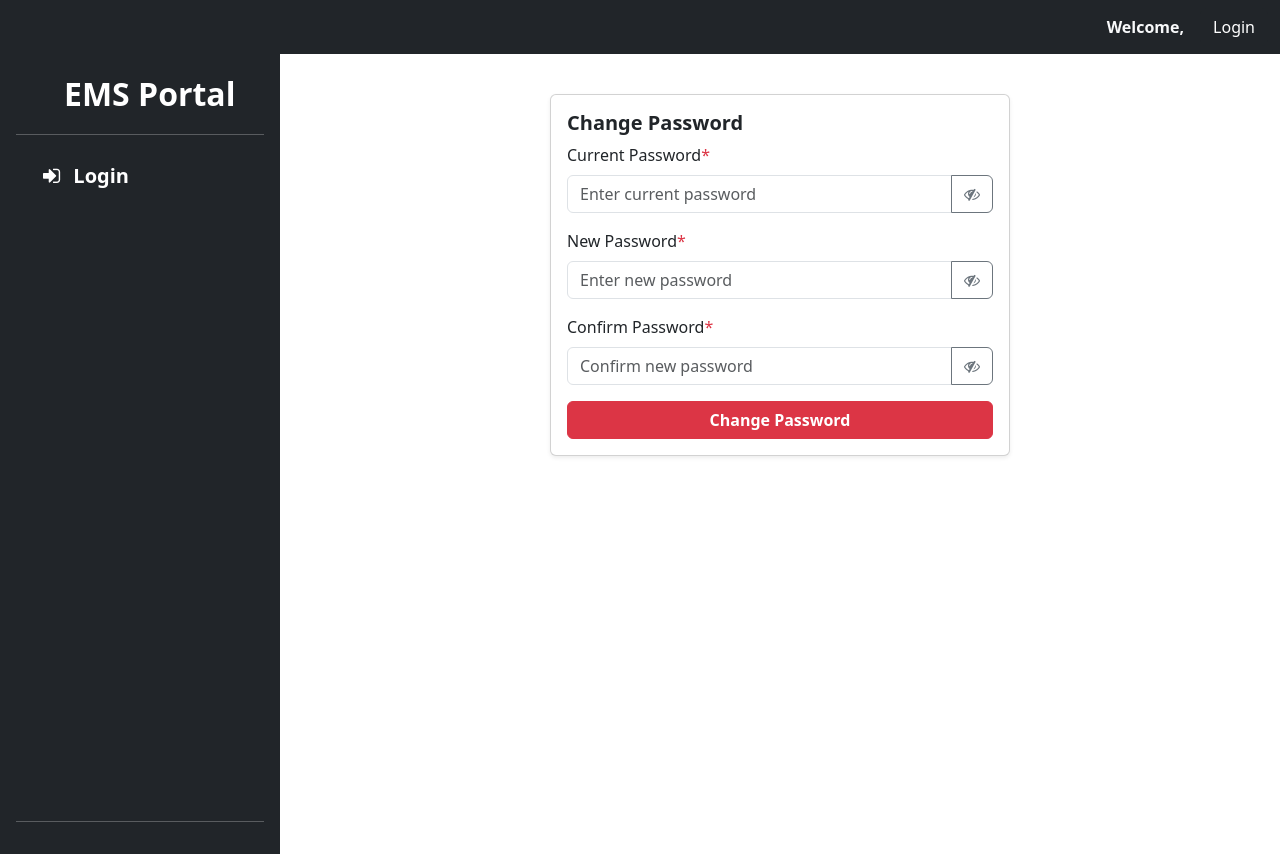
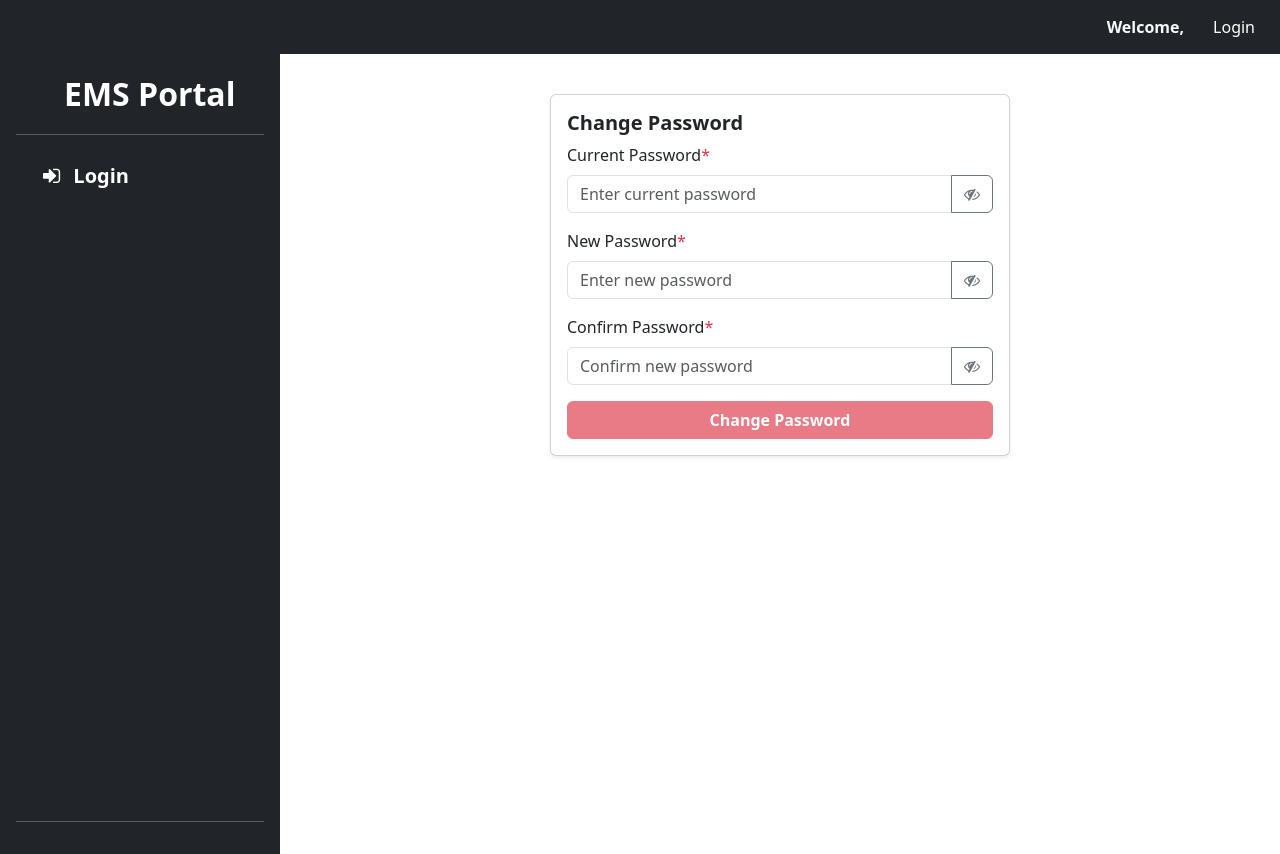
Before and after one commit to vidhishaprabhu/EMS-PROJECT, an Angular app: page /admin/change-password in a window 1280 px wide. Built offline with nearby package versions, Linux system fonts and the light colour scheme.

Commit message:
Corrected the small styling issues

```diff
--- a/src/app/components/admin/add-employee/add-employee.component.html
+++ b/src/app/components/admin/add-employee/add-employee.component.html
@@ -228,7 +228,7 @@
               } @else {
                 <div class="col-md-12 mt-3">
                   <button
-                    class="btn btn-primary w-100 fw-bolder"
+                    class="btn btn-danger w-100 fw-bolder"
                     (click)="addEmployee()"
                   >
                     Update Employee
--- a/src/app/components/admin/change-password/change-password.component.html
+++ b/src/app/components/admin/change-password/change-password.component.html
@@ -99,7 +99,8 @@
             </div>
 
             <button
-              type="submit"
+              type="button"
+              [disabled]="changePasswordForm.invalid"
               class="btn btn-danger w-100 fw-bolder"
               (click)="changePassord()"
             >
--- a/src/app/components/auth/login/login.component.html
+++ b/src/app/components/auth/login/login.component.html
@@ -30,7 +30,7 @@
             formControlName="email"
             class="form-control shadow-sm"
             id="email"
-            placeholder="name@company.com"
+            placeholder="john@company.com"
           />
         </div>
 
@@ -73,7 +73,7 @@
         <div>
           <a
           (click)="goToForgetPassword()"
-          class="nav-link text-danger fs-6 text-center mt-2"
+          class="nav-link text-danger fs-6 text-center mt-2" style="cursor: pointer;"
         >
           <i class="fa fa-sign-in me-2" style="color:white"></i>
           Forget Password
```
